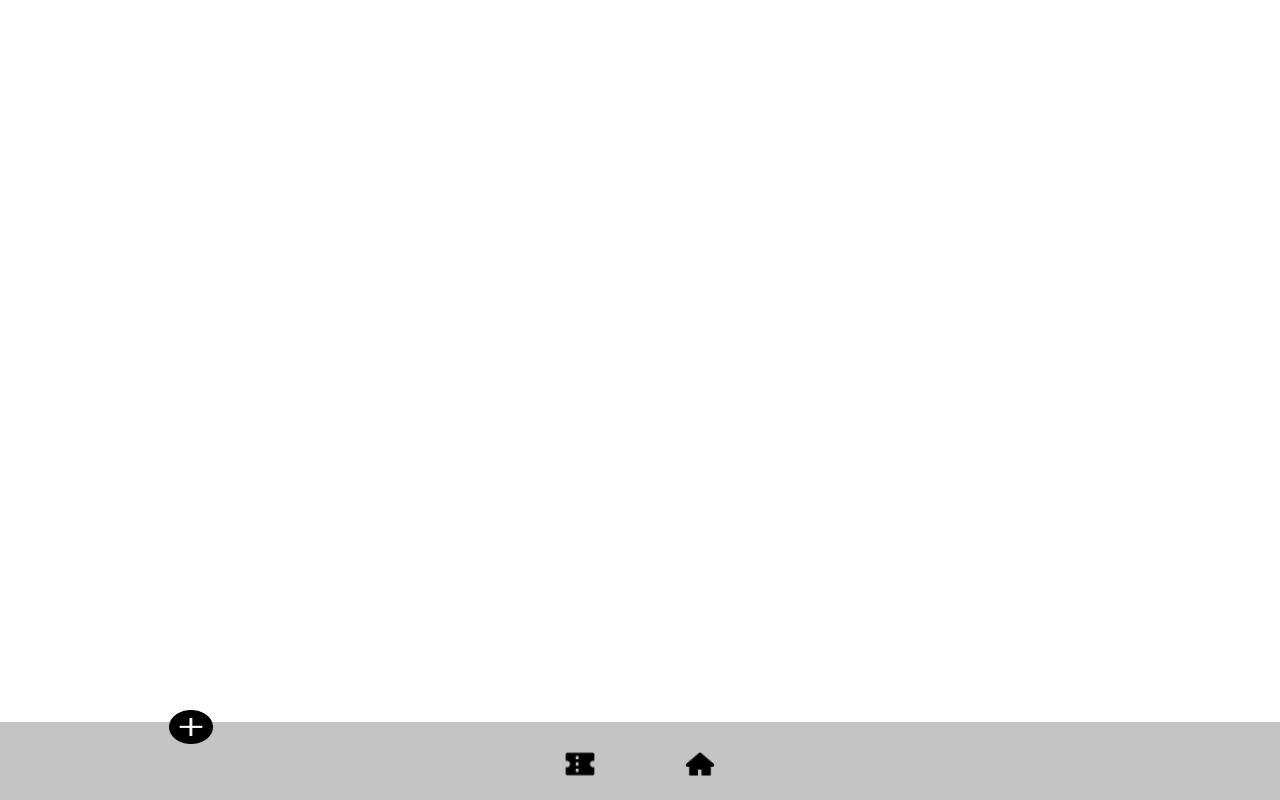
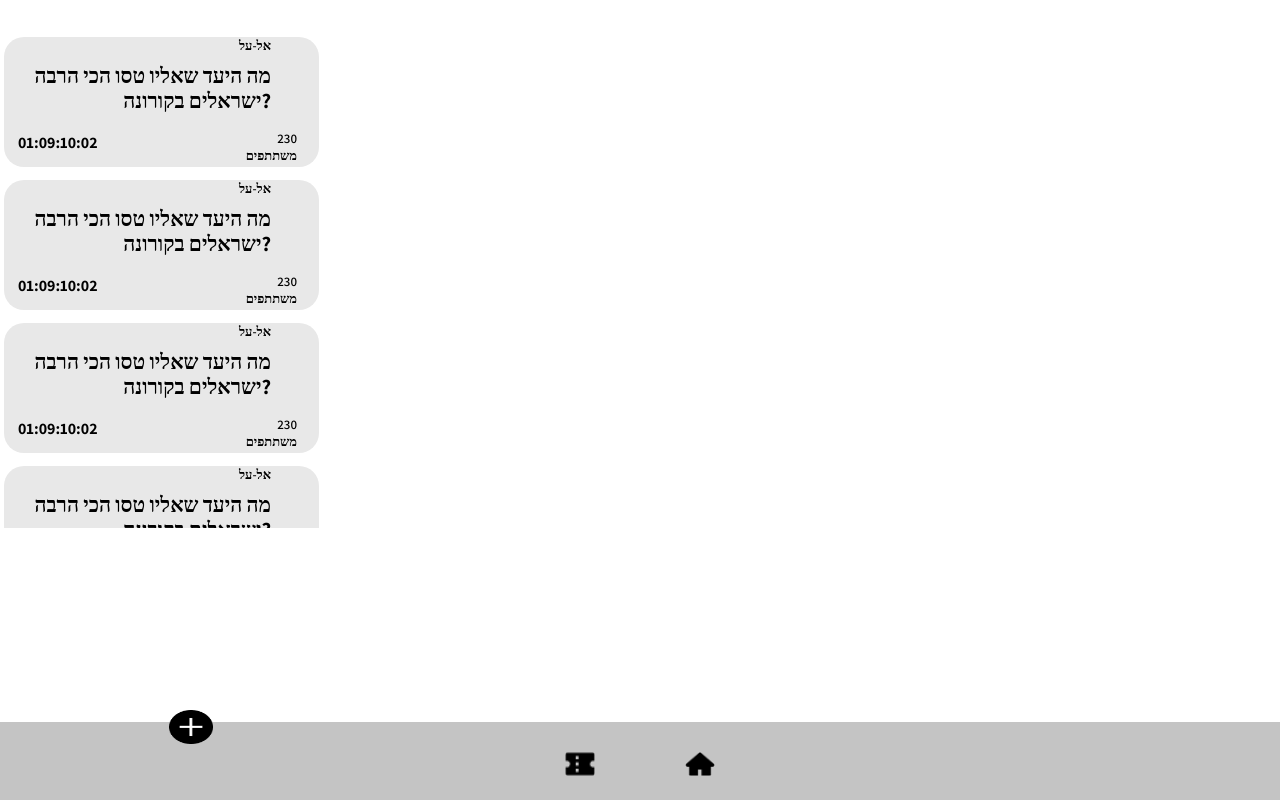
Before and after one commit to NofarVered/Beter, a React (Create React App) app in the folder client/: page / in a window 1280 px wide. Built offline with nearby package versions, Linux system fonts and the light colour scheme.

Commit message:
addded tickets

```diff
--- a/client/public/index.html
+++ b/client/public/index.html
@@ -1,5 +1,5 @@
 <!DOCTYPE html>
-<html lang="en">
+<html lang="heb">
   <head>
     <meta charset="utf-8" />
     <link rel="icon" href="%PUBLIC_URL%/favicon.ico" />
@@ -40,4 +40,7 @@
       To create a production bundle, use `npm run build` or `yarn build`.
     -->
   </body>
+  <style>
+    @import url('https://fonts.googleapis.com/css2?family=Assistant:wght@600;700&display=swap');
+  </style>
 </html>
--- a/client/src/Home/Home.js
+++ b/client/src/Home/Home.js
@@ -3,6 +3,8 @@ import "./Home.css";
 import Coupon from "./Coupon-logo.png";
 import HomeLogo from "./Home-logo.png";
 import Plus from "./plus.png";
+import NewBet from "../NewBet/NewBet";
+import OpenBets from "../OpenBets/OpenBets"
 
 class Home extends Component {
     state = {
@@ -12,6 +14,7 @@ class Home extends Component {
     render() {
         return (
             <div>
+                <OpenBets/>
                 <div className="nav-bar">
                     <img className="nav-button" src={Coupon}/>
                     <img className="nav-plus" src={Plus}/>
--- /dev/null
+++ b/client/src/NewBet/NewBet.css
@@ -0,0 +1,61 @@
+.betTicket{
+    width: 315px;
+    height: 130px;
+    left: calc(50% - 315px/2);
+    top: 0px;
+    background: #E8E8E8;
+    border-radius: 20px;
+    font-family: Assistant;
+    font-style: normal;
+    color: #000000;
+}
+
+.companyName{
+    position: static;
+    width: 267px;
+    height: 12px;
+    left: 23px;
+    top: 15px;
+
+    font-weight: 600;
+    font-size: 13px;
+    line-height: 17px;
+    text-align: right;
+
+}
+
+.betText{
+    position: static;
+    width: 267px;
+    height: 50px;
+    left: 23px;
+    top: 35px;
+    font-weight: bold;
+    font-size: 21px;
+    line-height: 25px;
+    /* or 119% */
+    text-align: right;
+
+}
+
+.amount{
+    position: relative;
+    width: 73px;
+    height: 17px;
+    left: 220px;
+    top: 0px;
+    font-weight: 600;
+    font-size: 13px;
+    line-height: 17px;
+    /* identical to box height */
+
+    text-align: right;
+}
+
+.timer{
+    position: relative;
+    width: 78px;
+    height: 17px;
+    left: 14px;
+    top: -37px;
+}
--- /dev/null
+++ b/client/src/NewBet/NewBet.js
@@ -0,0 +1,26 @@
+import React, { Component } from "react";
+import "./NewBet.css";
+
+class NewBet extends Component {
+    state = {
+        company: this.props.company ? this.props.company : "",
+        betText: this.props.betText,
+        amount: this.props.amount,
+        timer: "01:09:10:02",
+    };
+
+    render() {
+        return (
+            <div className="betTicket">
+                <h3 className="companyName">{this.state.company}</h3>
+                <h1 className="betText">{this.state.betText}</h1>
+                <h4 className="amount">{this.state.amount}</h4>
+                <h4 className="timer">{this.state.timer}</h4>
+            </div>
+
+
+        )
+    }
+}
+
+export default NewBet;
--- /dev/null
+++ b/client/src/OpenBets/OpenBets.css
@@ -0,0 +1,11 @@
+.tickets{
+    height:500px;
+    margin:4px, 4px;
+    padding:4px;
+    width: 500px;
+    overflow-x: hidden;
+    overflow-y: auto;
+    text-align:justify;
+    position:relative;
+    top:20px;
+}
--- /dev/null
+++ b/client/src/OpenBets/OpenBets.js
@@ -0,0 +1,57 @@
+import React, { Component } from "react";
+import NewBet from "../NewBet/NewBet";
+import Home from "../Home/Home";
+import "./OpenBets.css"
+
+
+
+class OpenBets extends Component{
+
+    state = {
+        tickets: [{
+            company: "אל-על",
+            betText: "מה היעד שאליו טסו הכי הרבה ישראלים בקורונה?",
+            amount: "230 משתתפים",
+        },
+            {
+                company: "אל-על",
+                betText: "מה היעד שאליו טסו הכי הרבה ישראלים בקורונה?",
+                amount: "230 משתתפים",
+            },
+            {
+                company: "אל-על",
+                betText: "מה היעד שאליו טסו הכי הרבה ישראלים בקורונה?",
+                amount: "230 משתתפים",
+            },
+            {
+                company: "אל-על",
+                betText: "מה היעד שאליו טסו הכי הרבה ישראלים בקורונה?",
+                amount: "230 משתתפים",
+            },
+            {
+                company: "אל-על",
+                betText: "מה היעד שאליו טסו הכי הרבה ישראלים בקורונה?",
+                amount: "230 משתתפים",
+            },
+            {
+                company: "אל-על",
+                betText: "מה היעד שאליו טסו הכי הרבה ישראלים בקורונה?",
+                amount: "230 משתתפים",
+            }
+        ],
+    };
+
+    render() {
+        return (
+            <div className="tickets">
+                {this.state.tickets.map((ticket,index) => <div key={index}>
+                <NewBet company={ticket.company}
+                        betText={ticket.betText}
+                        amount={ticket.amount}></NewBet>
+                    </div>)}
+            </div>
+        )
+    }
+}
+
+export default OpenBets;
```
